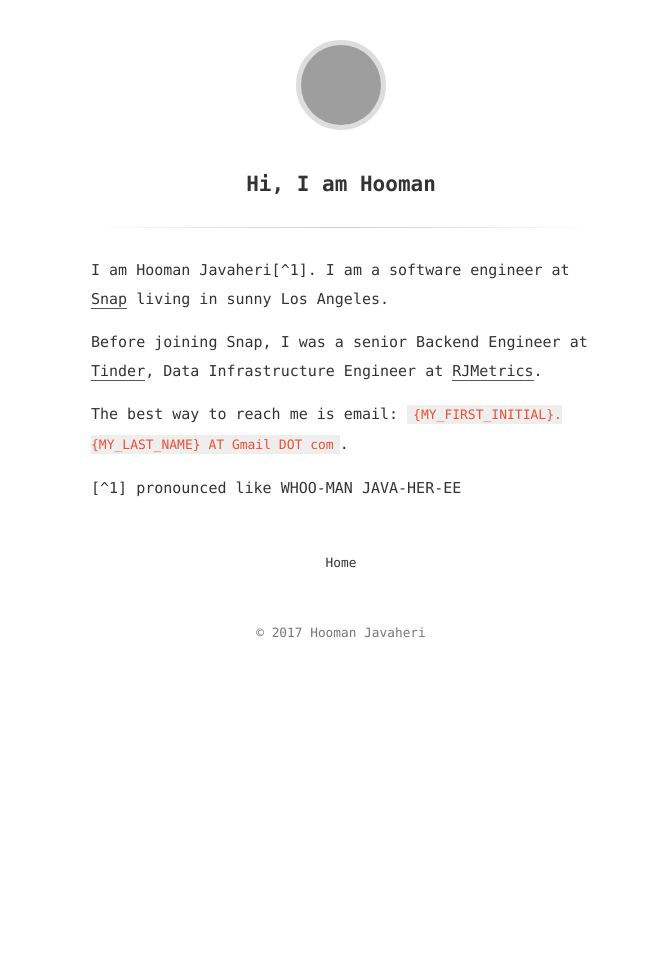
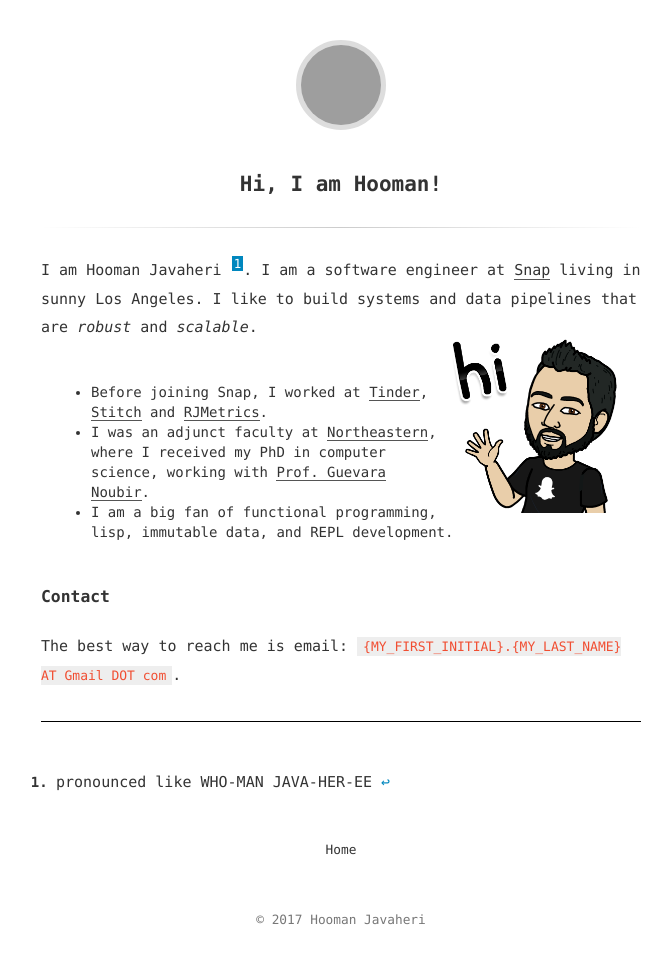
Before and after one commit to namooh/namooh.github.io, a Jekyll site: the page built from index.md, in a window 1280 px wide, cut to the strip 0-965 px from the top of the page. Shown: the whole strip, without its empty margins (299-970 px from the left). Built offline with Jekyll 4.4.1, drawn with Linux system fonts in a browser that asks for light colours; before the commit the page ends 900 px from its top, so only the background shows below that; grey boxes are pictures that could not be loaded.

Commit message:
more progress on the homepage

```diff
--- a/_config.yml
+++ b/_config.yml
@@ -1,8 +1,8 @@
 # Site Info
 title:              "Hooman Javaheri"
 description:        "My personal homepage."
-google_verify:      epFgX0s_0RM3CdjwFcsewfXzPov2g8s9ZBOLyaIUH-o # Put your Google Verification here
-google_analytics:   UA-XXXXXXX-X # Put your Google Analytics code
+google_verify:      "EwkXeHIGLZVa-Bj1m8rqbzVGM4GQc9J0NB21_aXyzxI" # Put your Google Verification here
+google_analytics:   "UA-16382391-2" # Put your Google Analytics code
 
 # Author Info
 author_name:        "Hooman Javaheri" # Your name here
@@ -28,7 +28,7 @@
 # Other Params
 include:            [ "robots.txt" ]
 exclude:            [ "LICENSE", "README.md", "CNAME", "vendor", "Gemfile" ]
-gems:
+plugins:
   - jekyll-sitemap
 
 
--- a/_sass/main.scss
+++ b/_sass/main.scss
@@ -188,7 +188,7 @@
   width: 100%;
 }
 article {
-  max-width: 500px;
+  max-width: 600px;
   margin: 0 auto;
   .title {
     line-height: 1.4em;
--- a/index.md
+++ b/index.md
@@ -1,12 +1,19 @@
 ---
 layout: page
-title: Hi, I am Hooman
+title: Hi, I am Hooman!
 ---
 
-I am Hooman Javaheri[^1]. I am a software engineer at [Snap](https://www.snap.com/en-US/) living in sunny Los Angeles.
 
-Before joining Snap, I was a senior Backend Engineer at [Tinder](https://www.gotinder.com/), Data Infrastructure Engineer at [RJMetrics](http://www.rjmetrics.com).
+I am Hooman Javaheri [^1]. I am a software engineer at [Snap](https://www.snap.com/en-US/)
+living in sunny Los Angeles. I like to build systems and data pipelines that are _robust_ and _scalable_.
+<img src="assets/hi.png" width="200px" style="float: right; clear:both">
 
+- Before joining Snap, I worked at [Tinder](https://www.gotinder.com/), [Stitch](https://www.stitchdata.com/) and [RJMetrics](http://www.rjmetrics.com).
+- I was an adjunct faculty at [Northeastern](http://www.ccis.northeastern.edu/), where I received my PhD in computer science, working with [Prof. Guevara Noubir](http://ccis.northeastern.edu/home/noubir).
+- I am a big fan of functional programming, lisp, immutable data, and REPL development.
+
+### Contact
 The best way to reach me is email: `{MY_FIRST_INITIAL}.{MY_LAST_NAME} AT Gmail DOT com`.
 
-[^1] pronounced like WHOO-MAN JAVA-HER-EE
+---
+[^1]: pronounced like WHO-MAN JAVA-HER-EE
```
Also changed, not shown: assets/hi.png (added), 2 other files.
